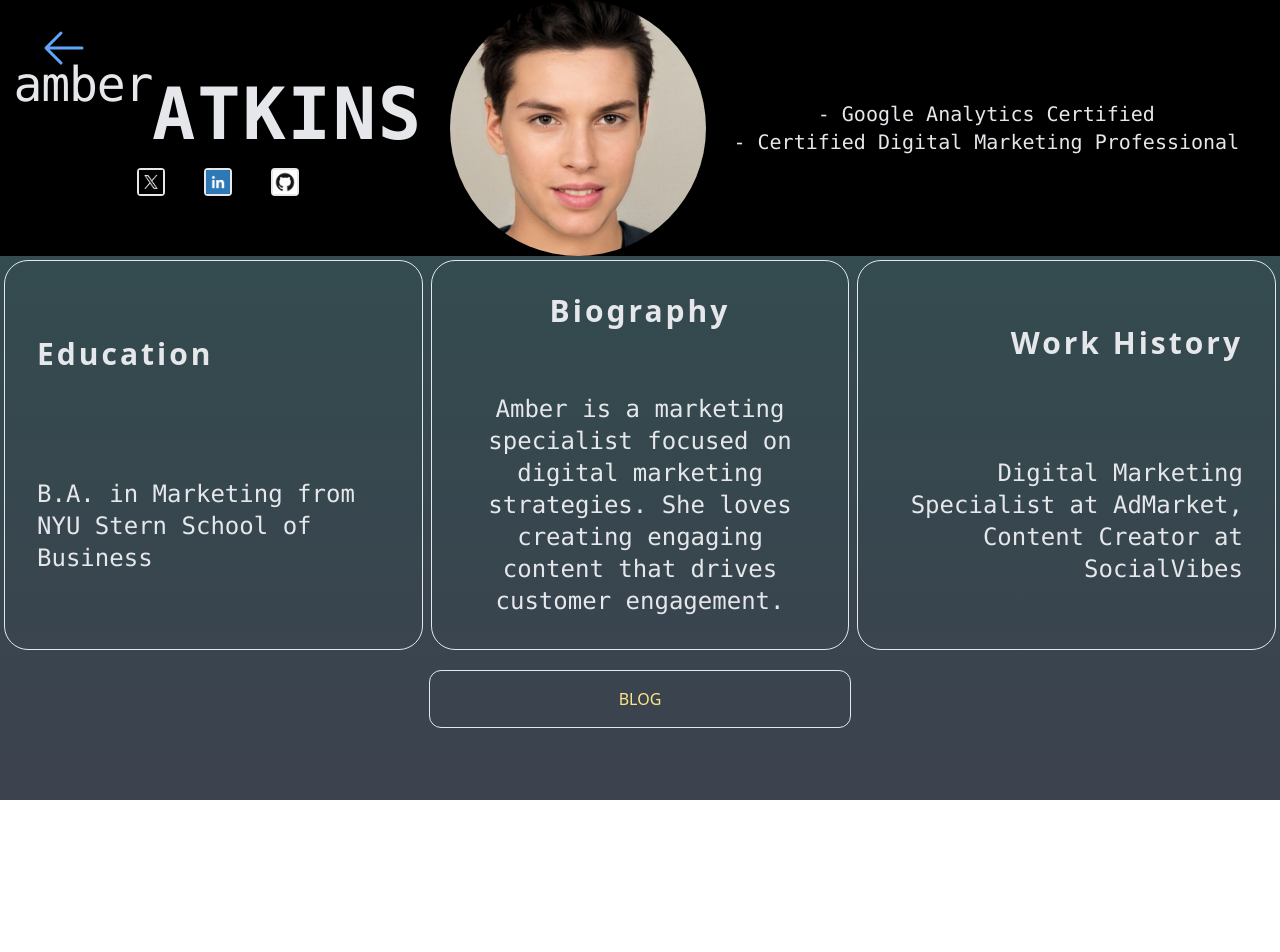
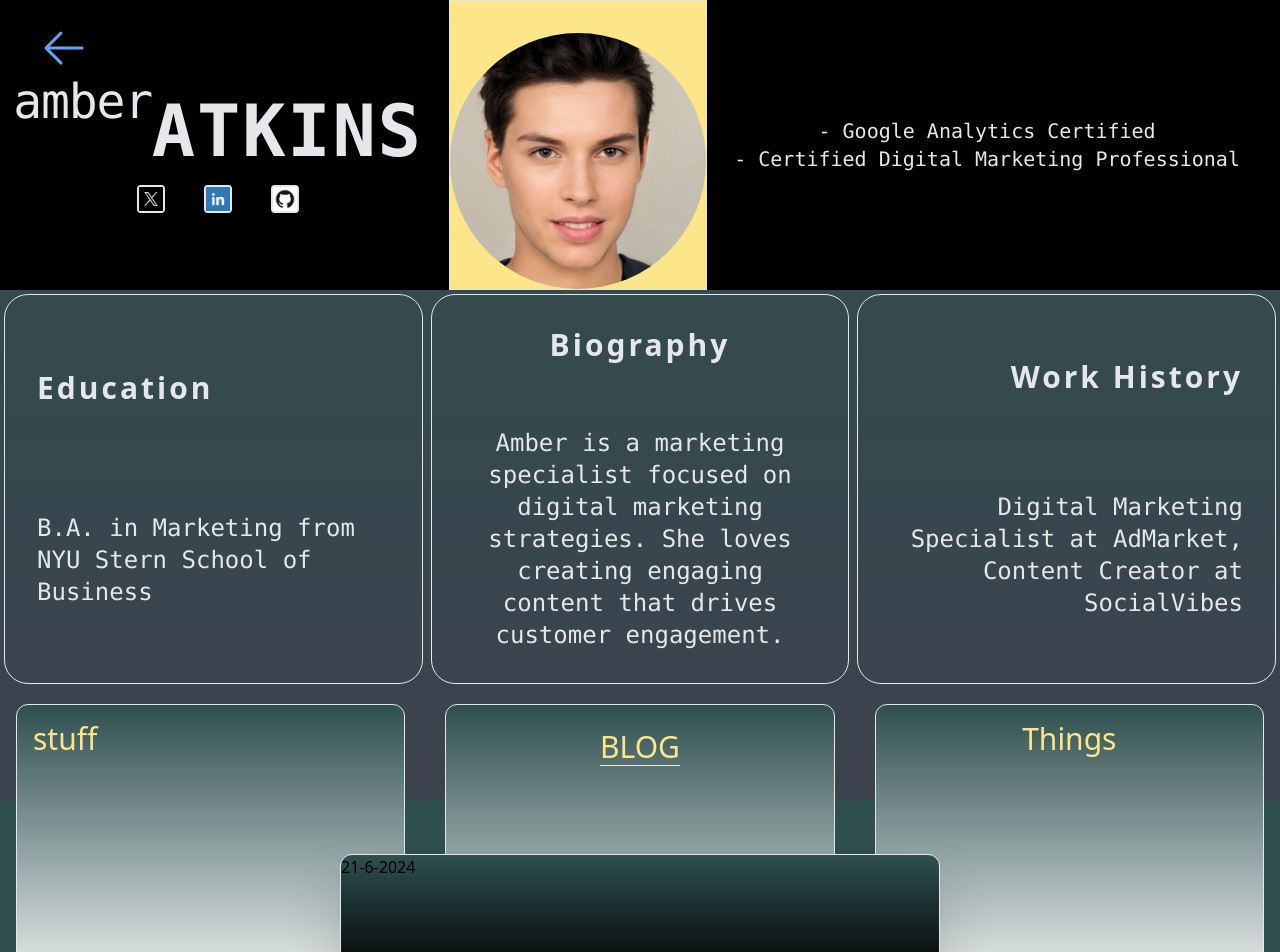
Before and after one commit to Skrubs/portfolio, a React (Vite) app in the folder client/: page /user/Amber_Atkins in a window 1280 px wide. Shown: the top 952 px of the page. Before the commit the page ends 800 px from the top, so only its background shows below. Built offline with nearby package versions, Linux system fonts and the light colour scheme.

Commit message:
new commit

```diff
--- /dev/null
+++ b/client/src/components-sub/BlogCard.jsx
@@ -0,0 +1,23 @@
+
+
+
+
+
+export default function BlogCard(){
+
+    const postDate = new Date(Date.now());
+    const day = postDate.getDate();
+    const month = postDate.getMonth();
+    const year = postDate.getFullYear();
+
+
+    return(
+        <div className={'flex flex-col min-w-[600px] drop-shadow-2xl mt-1 min-h-32 border gap-2 rounded-xl bg-[linear-gradient(to_bottom,_darkslategray,_black)]'}>
+            <div className={'align-top items-left'}>
+                <h1>{`${day}-${month}-${year}`}</h1>
+            </div>
+            <p>{''}</p>
+        </div>
+    );
+
+}
--- /dev/null
+++ b/client/src/components-sub/BlogDataForm.jsx
@@ -0,0 +1,53 @@
+import { useState } from 'react'; // Import useState from React
+
+export default function BlogDataForm(userid) {
+    const [blogData, setBlogData] = useState('');
+
+
+    const blogChange = (event) => {
+        setBlogData(event.target.value);
+    };
+
+    const handleSubmit = async (event) => {
+
+        event.preventDefault();
+
+        try {
+
+            const response = await fetch('/messages/messages', {
+                method: 'POST',
+                headers: {
+                    'Content-Type': 'application/json',
+                },
+                body: JSON.stringify({userid, blogData}),
+            });
+
+            if (!response.ok) {
+                throw new Error('Failed to submit blog data');
+            }
+
+
+            const result = await response.json();
+            console.log('Blog data submitted successfully:', result);
+        } catch (error) {
+            console.error('Error submitting blog data:', error);
+        }
+    };
+
+    return (
+        <>
+            <div className={'flex flex-col m-1'}>
+                <form onSubmit={handleSubmit}>
+                    <input
+                        value={blogData}
+                        onChange={blogChange}
+                        className={'flex flex-col h-32 w-[400px] mb-2 whitespace-pre-wrap overflow-wrap-break-word width-100px'}
+                        type={'text'}
+                        id={''}
+                        placeholder={'Enter Blog'}
+                    />
+               </form>
+            </div>
+        </>
+    );
+}
--- a/client/src/components-sub/Login.jsx
+++ b/client/src/components-sub/Login.jsx
@@ -37,7 +37,6 @@ export default function Login() {
                             throw new Error("There was a problem trying to log in.");
                         }
                         const data = await response.json();
-                        console.log(data);
                         setLoggedIn(data.success);
                         sessionStorage.setItem('userid', data.userId);
 
--- a/client/src/components/Home.jsx
+++ b/client/src/components/Home.jsx
@@ -109,8 +109,11 @@ export default function Home() {
                 <div className={'flex flex-col justify-center items-center'}>
                     <CardGrid/>
                 </div>
-                <div className={'border'}>
-                    <h1>div2</h1>
+                <hr/>
+                <div className={''}>
+                    <h1>CapStone Project CMSC495<br/>
+                        Contributors @Angelo @Dalton @Devon @Devon @William @Anthony @Alan
+                    </h1>
                 </div>
             </section>
         </div>
--- a/client/src/components/ProfilePage.jsx
+++ b/client/src/components/ProfilePage.jsx
@@ -2,6 +2,11 @@ import '../App.css';
 import {useState, useEffect} from "react";
 import {Link, useParams} from 'react-router-dom';
 import {peopleList} from "../people.js";
+import {PencilIcon} from "@heroicons/react/16/solid/index.js";
+import Card from "./Card.jsx";
+import BlogCard from "../components-sub/BlogCard.jsx";
+import BlogDataForm from "../components-sub/BlogDataForm.jsx";
+
 
 
 
@@ -14,10 +19,34 @@ export default function ProfilePage(){
     const [person, setPerson] = useState('');
     const [cert1, setCert1] = useState('');
     const [cert2, setCert2] = useState('');
+    const [myPage, setMyPage] = useState(false);
+    const [isExpanded, setIsExpanded] = useState(false);
+    const [isBlogEdit, setIsEditBlog] = useState(false);
 
+    const isMyProfile = ()=>{
+        if(sessionStorage.getItem('userid') !== null){
+            const userid = sessionStorage.getItem('userid');
+            fetch(`http://localhost:5001/users/users/${userid}`)
+                .then(response =>{
+                    if(!response.ok){
+                        throw new Error(`Ooops, something went wrong calling ${userid}`)
+                    }
+                    return response.json();
+                })
+                .then(data => {
+                    const userLoggedIn = `${data.firstname}_${data.lastname}`;
+                    if(userLoggedIn === URLName){
+                        setMyPage(true);
+                    }else{
+                        setMyPage(false);
+                    }
+                })
+                .catch((error) => { console.error(error)});
+        }
+    }
 
     useEffect(() => {
-
+        isMyProfile();
     for(const p of peopleList){
         if(fullName === p.name){
             setPerson(p);
@@ -33,8 +62,12 @@ export default function ProfilePage(){
     let lImage = "/linkedin.png";
     let gImage = "/github.png";
 
+    const handleBlogEdit = () =>{
+        setIsEditBlog(!isBlogEdit);
+    }
+
     return(
-        <div className={'flex flex-col h-screen'}>
+        <div className={'flex flex-col h-screen bg-gradient-to-br'}>
 
             <header>
                 <div className={'absolute flex left-4 top-4 h-12 w-32 z-10 items-center align-middle p-4 m-2'}>
@@ -55,10 +88,10 @@ export default function ProfilePage(){
                             <h2 className={'text-7xl font-extrabold leading-normal tracking-wide'}> {lName}</h2>
                         </div>
                         <div className={'flex flex-row place-content-between'}>
-                            <div className={'border-2 border-gray-200 rounded w-50 h-50'}><a href={person.twitterx}><img
+                            <div className={'border-2 border-gray-200 rounded w-auto h-auto'}><a href={person.twitterx}><img
                                 src={tImage} alt={'X'} width="50px" height="50px"/></a></div>
                             <div className={'w-1/2'}></div>
-                            <div className={'border-2 border-gray-200 rounded w-50 h-50'}><a href={person.linkedin}><img
+                            <div className={'border-2 border-gray-200 rounded w-auto h-auto'}><a href={person.linkedin}><img
                                 src={lImage} alt={'in'} width="50px" height="50px"/></a></div>
                             <div className={'w-1/2'}></div>
                             <div className={'border-2 border-gray-200 rounded w-50 h-50'}><a href={person.github}><img
@@ -66,7 +99,7 @@ export default function ProfilePage(){
                         </div>
                     </div>
                     <div className={'flex flex-row content-around'}>
-                        <div className={'w-70 h-70'}><img src={image} alt={''} style={{borderRadius: "50%"}}/></div>
+                        <div className={'min-w-64 min-h-64 border bg-amber-200'}><img src={image} className={'text-5xl align-middle items-center mt-8'} alt={`${fName.substring(0,1).toUpperCase()} ${lName.substring(0,1)}`} style={{borderRadius: "50%"}}/></div>
                     </div>
                     <div className={'flex flex-col text-xl text-gray-200 font-mono'}>
                         <span>- {cert1}</span>
@@ -75,7 +108,7 @@ export default function ProfilePage(){
                     <div className={'w-1/10'}></div>
                 </div>
             </header>
-            <div className={'flex flex-row w-full h-200 items-stretch text-2xl text-gray-200 text-center font-mono'}>
+            <div className={'flex flex-cols-3 w-full h-[500px] items-stretch text-2xl text-gray-200 text-center font-mono'}>
                 <div
                     className={'flex flex-col border border-gray-200 rounded-3xl w-1/3 m-1 items-center place-content-evenly hover:text-yellow-300'}>
                         <div
@@ -99,11 +132,26 @@ export default function ProfilePage(){
                     <div className={'flex content-around m-8 text-right'}>{person.workhistory}</div>
                 </div>
             </div>
-            <section data-id={'blog section'} className={'flex flex-col items-center align-middle'}>
-                <div className={'border rounded-xl flex flex-col items-center align-middle m-4 p-4 w-[33%] '}>
-                    <h1 className={'text-amber-200'}>
+                <section data-id={'blog section'} className={'grid grid-cols-3 gap-2 h-full'}>
+                    <div  className={'border rounded-xl flex flex-col items-left align-top m-4 p-4 min-w-[33%] bg-[linear-gradient(to_bottom,_darkslategray,_white)]'}>
+                        <h1 className={'text-3xl text-amber-200'}>stuff</h1>
+                    </div>
+                    <div className={'border rounded-xl flex flex-col items-center m-4 p-4 min-h-16 min-w-[33%] bg-[linear-gradient(to_bottom,_darkslategray,_white)] '}>
+                        <div className={'flex flex-row p-1 m-1 mb-16'}>
+                            <h1 className={'text-3xl text-amber-200'}>
                                 BLOG
+                                <hr/>
                             </h1>
+                            {myPage && <div className={'h-8 w-8 align-middle items-center'}><PencilIcon onClick={handleBlogEdit} className={'cursor-pointer'}/></div>}
+                                       </div>
+                        {isBlogEdit && <BlogDataForm userid={sessionStorage.getItem('userid')}/>}
+                        <div className={'m-4'}>
+                            <BlogCard/>
+                        </div>
+                    </div>
+                    <div
+                        className={'border rounded-xl flex flex-col items-center align-middle m-4 p-4 min-w-[33%] bg-[linear-gradient(to_bottom,_darkslategray,_white)] '}>
+                        <h1 className={'text-3xl text-amber-200'}>Things</h1>
                     </div>
                 </section>
         </div>
```
Lines whose indentation alone changed are shown as unchanged.
